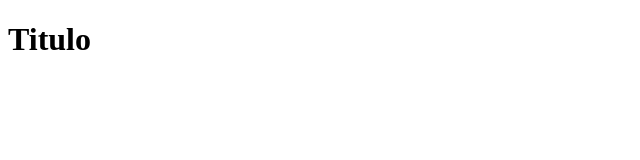
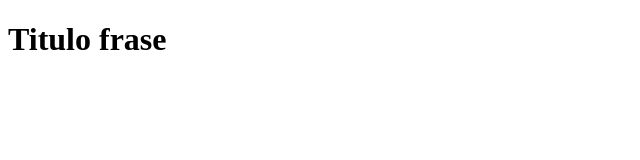
Before and after one commit to joaopedrolop/teste, a plain HTML site: page index.html in a window 1280 px wide. Shown: the whole page, without its empty margins (0-640 px from the left). Drawn offline with Linux system fonts and the light colour scheme.

Commit message:
Adicionar cabeçalho

```diff
--- a/index.html
+++ b/index.html
@@ -7,7 +7,7 @@
   </head>
   <body>
     <header>
-      <h1>Titulo</h1>
+      <h1>Titulo frase</h1>
     </header>
 
     <footer></footer>
```
